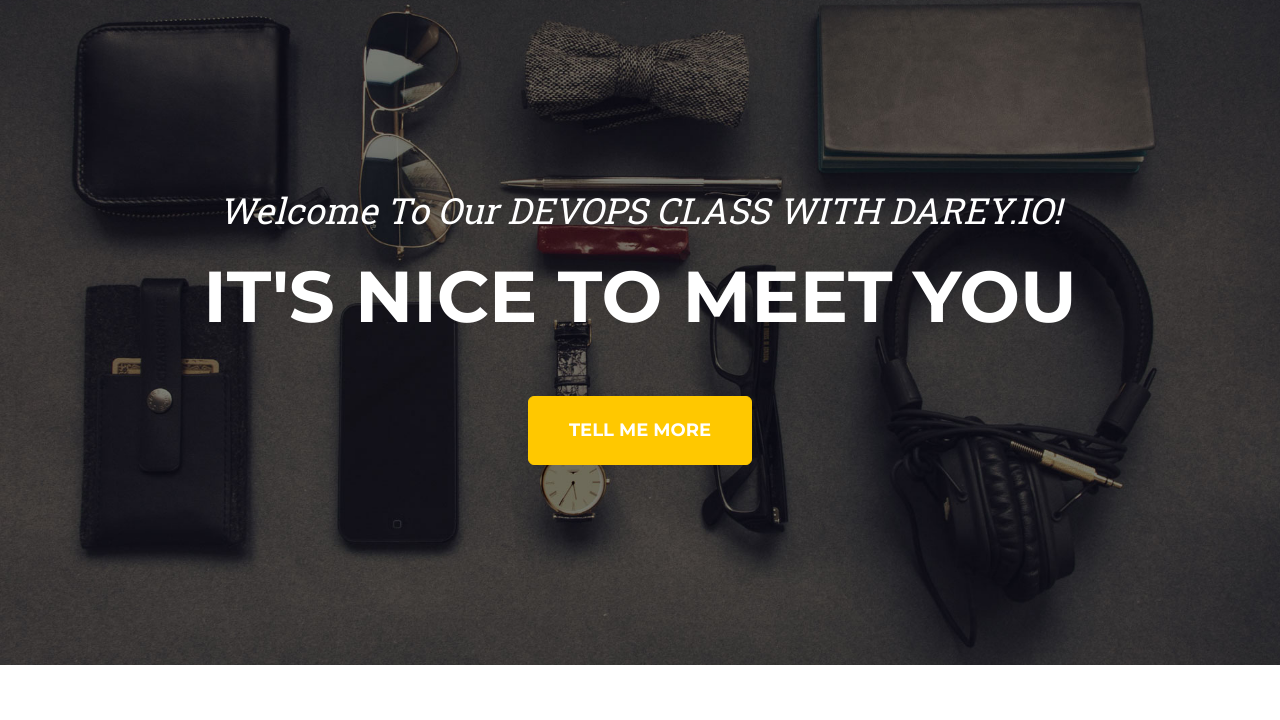
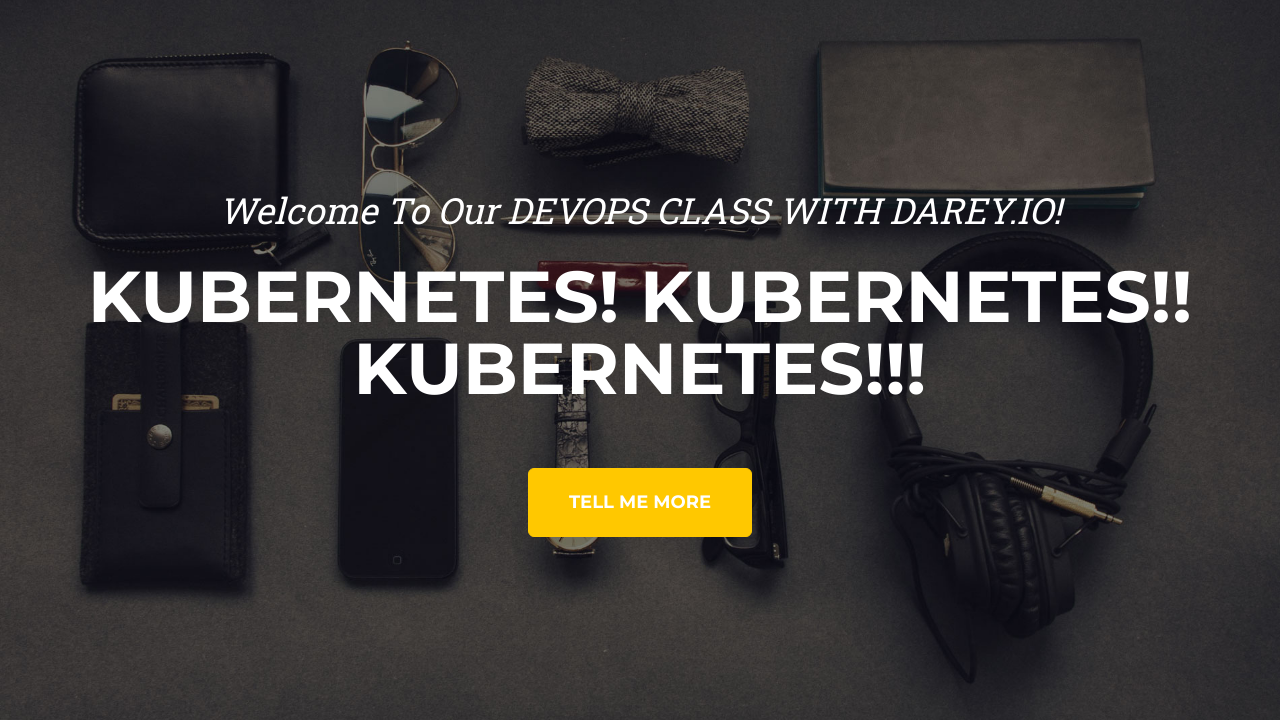
Before and after one commit to Gabrielafolabi/Demo-Jenkins, a plain HTML site: page startbootstrap-agency-gh-pages/index.html in a window 1280 px wide. Shown: the part 80-800 px from the top of the page. Drawn offline with nearby package versions, Linux system fonts and the light colour scheme.

Commit message:
Update index.html

```diff
--- a/startbootstrap-agency-gh-pages/index.html
+++ b/startbootstrap-agency-gh-pages/index.html
@@ -40,7 +40,7 @@
         <header class="masthead">
             <div class="container">
                 <div class="masthead-subheading">Welcome To Our DEVOPS CLASS WITH DAREY.IO!</div>
-                <div class="masthead-heading text-uppercase">It's Nice To Meet You</div>
+                <div class="masthead-heading text-uppercase">KUBERNETES! KUBERNETES!! KUBERNETES!!!</div>
                 <a class="btn btn-primary btn-xl text-uppercase" href="#services">Tell Me More</a>
             </div>
         </header>
```
